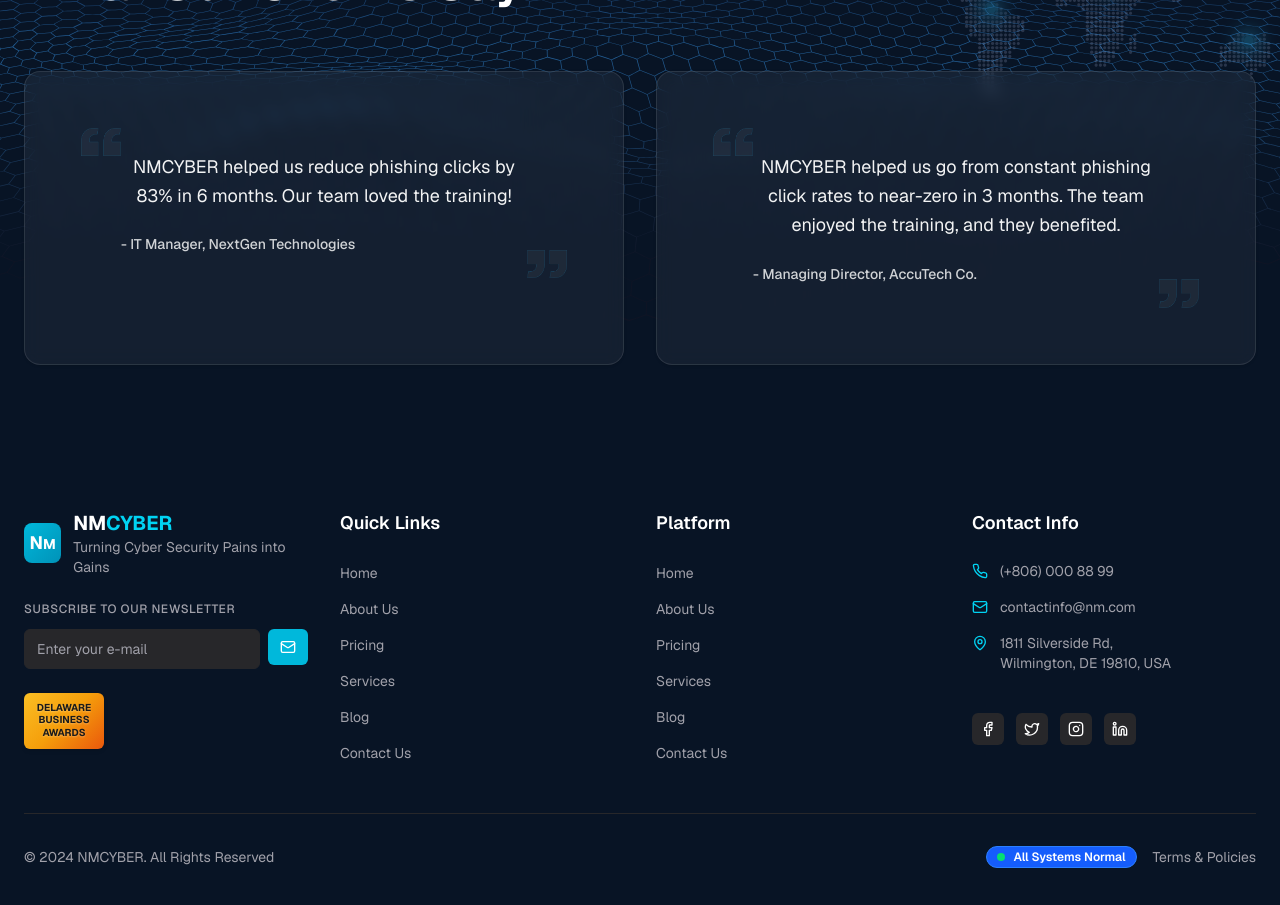
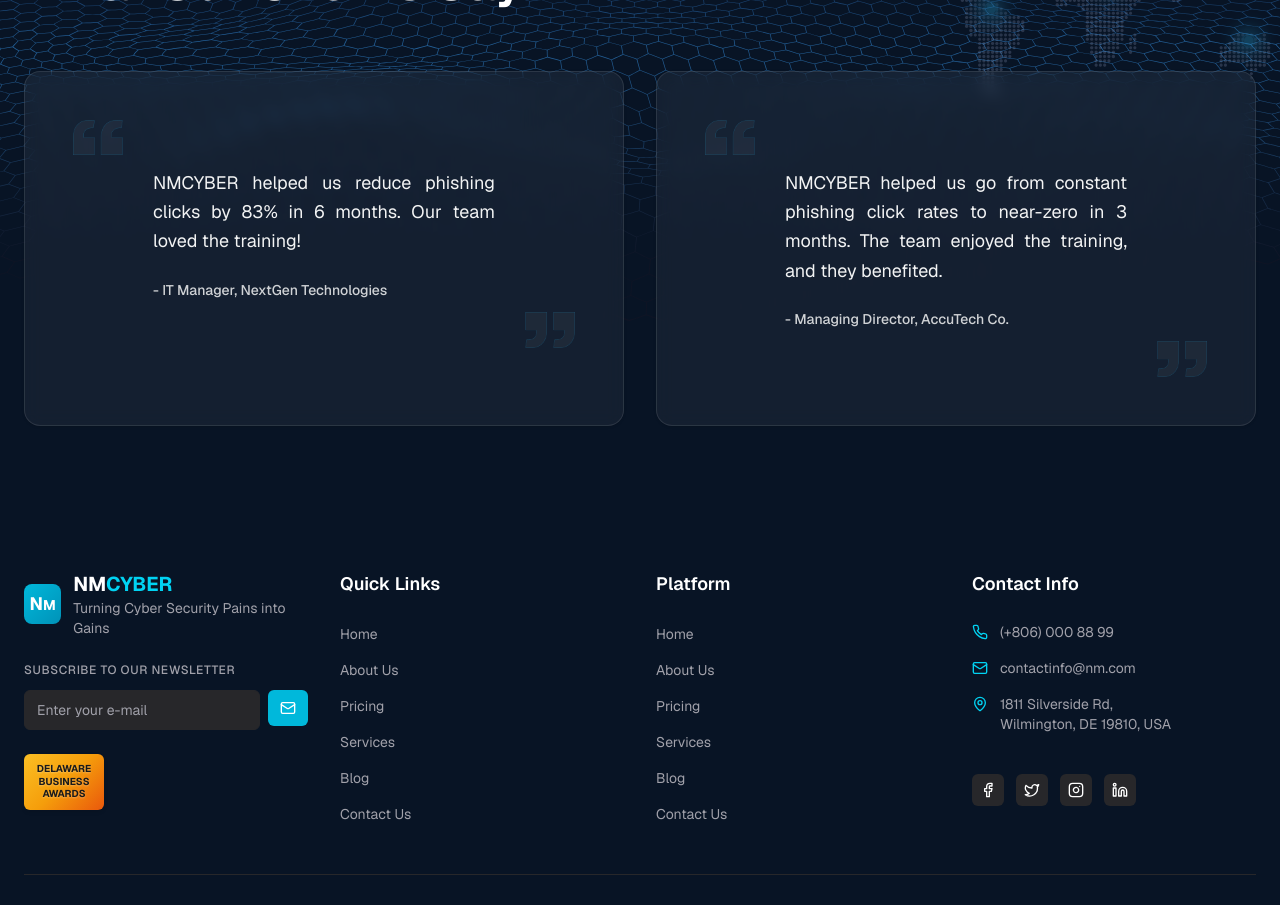
Before and after one commit to nmcyber/nmcyber-website-2.0, a Next.js app: page / in a window 1280 px wide. Shown: the part 5680-6585 px from the top of the page. Built offline with nearby package versions, Linux system fonts and the light colour scheme.

Commit message:
fix: Update space around testimonial card and quote images
Adjusted the positioning and size of quote mark images, increased padding around testimonial text, and changed text alignment to justify for improved visual presentation.

```diff
--- a/components/landing/testimonials.tsx
+++ b/components/landing/testimonials.tsx
@@ -28,30 +28,30 @@ export default function Testimonials() {
             >
               <CardContent className="p-8 relative z-20">
                 {/* Left Quote Mark */}
-                <div className="absolute top-6 left-6 z-10">
+                <div className="absolute top-4 left-4 z-10">
                   <Image
                     src={testimonial.leftcomma}
                     alt="leftcomma"
-                    width={40}
-                    height={40}
+                    width={50}
+                    height={50}
                     className="opacity-70"
                   />
                 </div>
 
                 {/* Right Quote Mark */}
-                <div className="absolute bottom-6 right-6 z-10">
+                <div className="absolute bottom-4 right-4 z-10">
                   <Image
                     src={testimonial.rightcomma}
                     alt="rightcomma"
-                    width={40}
-                    height={40}
+                    width={50}
+                    height={50}
                     className="opacity-70"
                   />
                 </div>
 
                 {/* Testimonial Text */}
-                <div className="text-center px-8 py-4">
-                  <blockquote className="text-lg text-white/95 leading-relaxed mb-6">
+                <div className="px-16 py-8">
+                  <blockquote className="text-lg text-white/95 leading-relaxed mb-6 text-justify">
                     {testimonial.text}
                   </blockquote>
 
```
